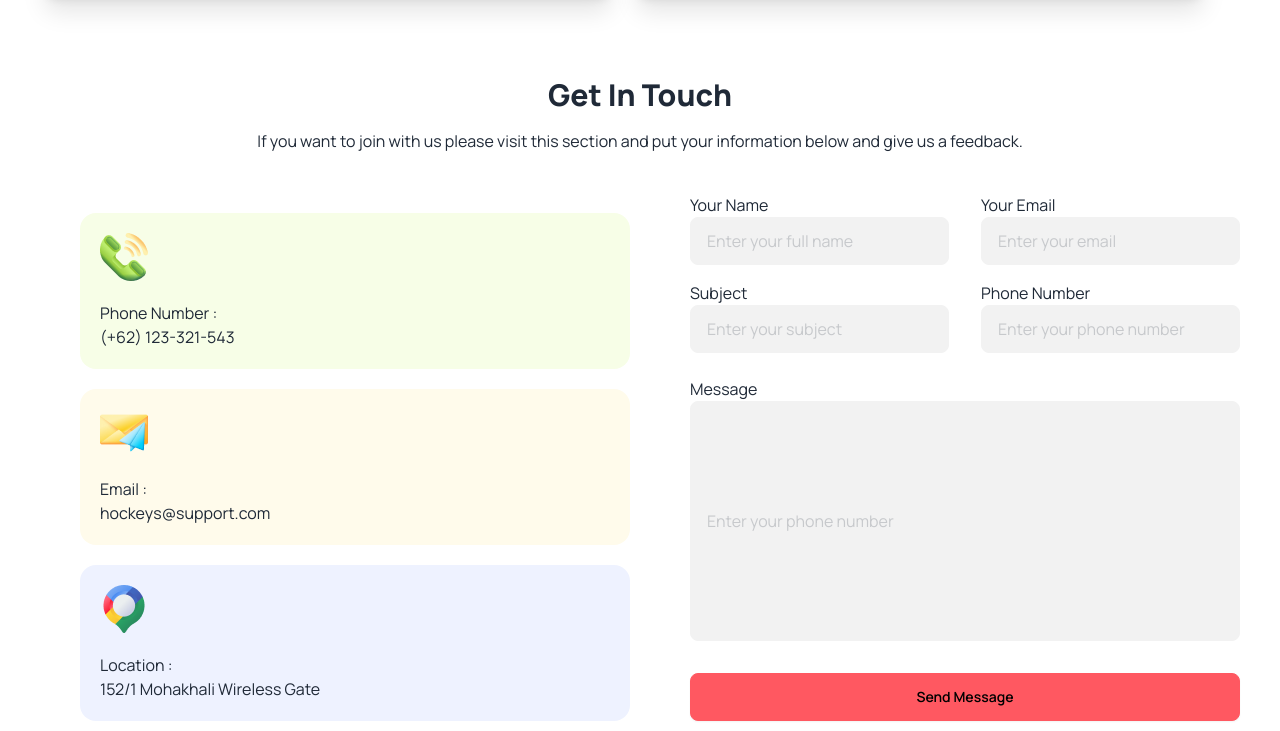
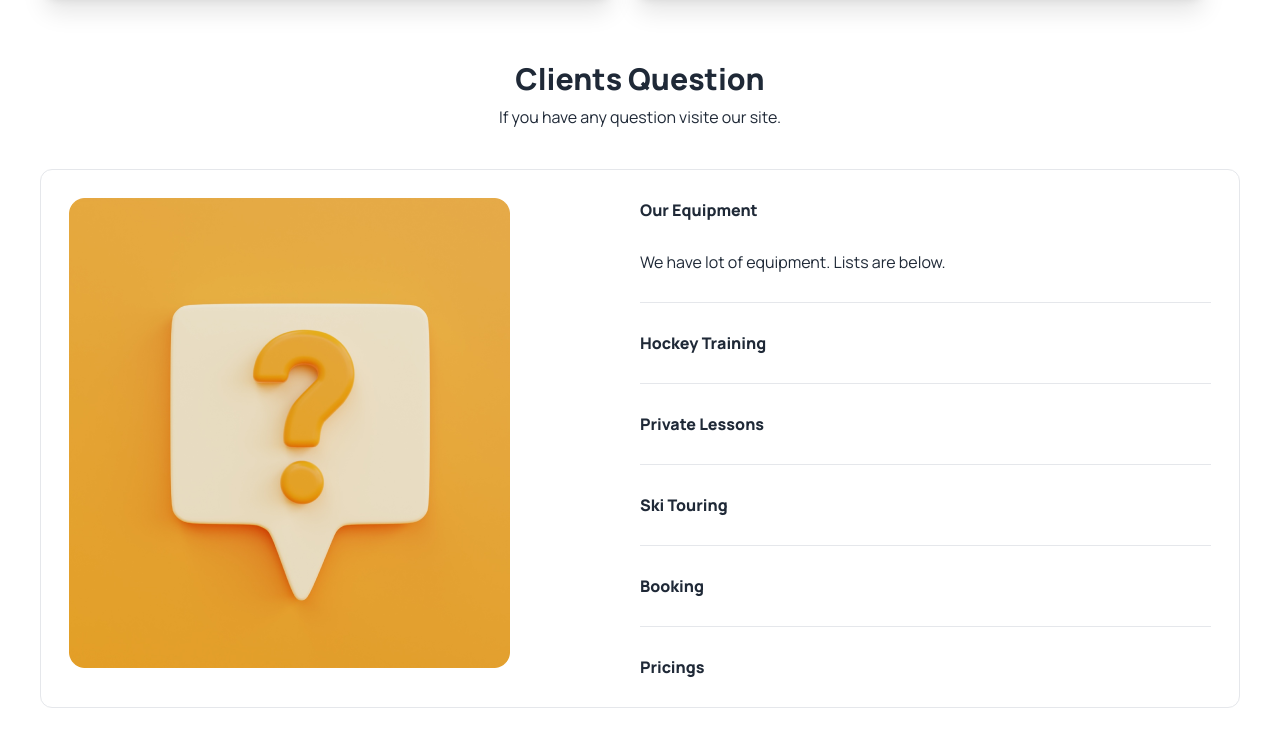
Before and after one commit to Nfnshakila/A3-Hockeys, a plain HTML site: page index.html in a window 1280 px wide. Shown: the part 3029-3760 px from the top of the page. Drawn offline with nearby package versions, Linux system fonts and the light colour scheme.

Commit message:
added bonus section

```diff
--- a/index.html
+++ b/index.html
@@ -366,6 +366,39 @@
   </div>
 
 </section>
+<!-- Clients Question section -->
+<section class="mt-16">
+<div class="text-center">
+<h3 class="text-3xl font-extrabold">Clients Question</h3>
+<p class="mt-2">If you have any question visite our site.</p>
+</div>
+<div class="flex-row lg:flex mt-10 p-7 w-full h-auto border rounded-xl">
+  <div class="flex-1">
+    <img src="Images/11.png" alt="">
+    </div>
+    <div class="flex-1">
+      <div class="space-y-7">
+        <h4 class="font-bold mt-4 lg:mt-0">Our Equipment</h4>
+      <p>We have lot of equipment. Lists are below.</p>
+      <hr>
+      </div>
+    <div class="font-bold space-y-7 mt-7">
+      <h4>Hockey Training</h4>
+    <hr>
+    <h4>Private Lessons</h4>
+    <hr>
+    <h4>Ski Touring</h4>
+    <hr>
+    <h4>Booking</h4>
+    <hr>
+    <h4>Pricings</h4>
+    </div>
+
+    </div>
+
+</div>
+
+</section>
 
 <!-- Get In Touch section -->
 <section>
```
